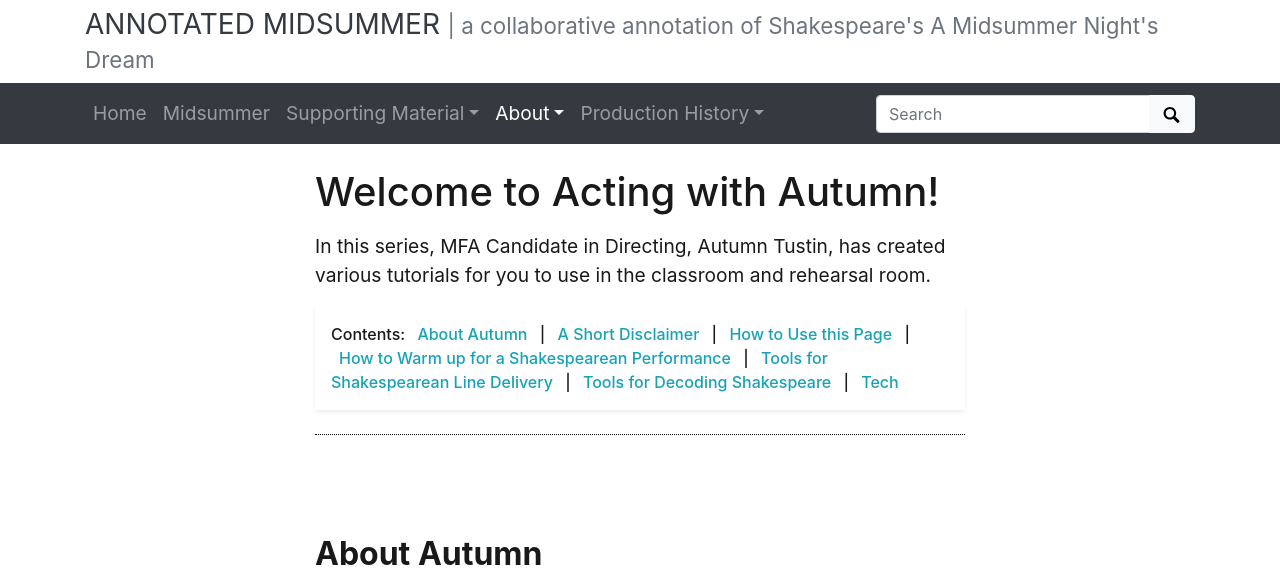
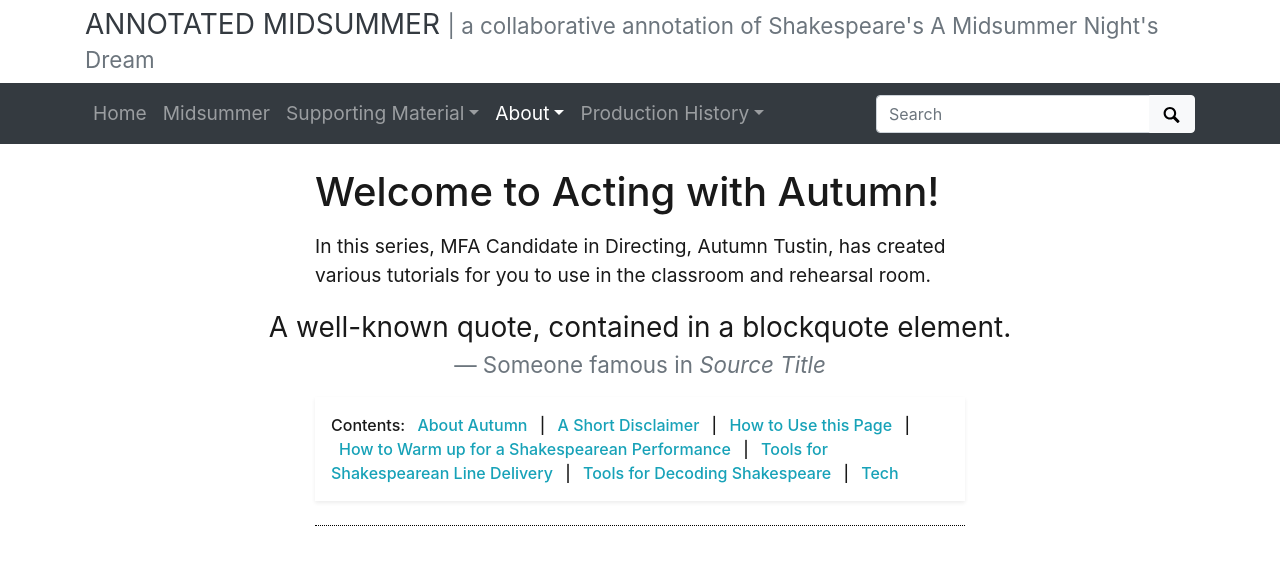
Before and after one commit to thecdil/dramaturgy, a Jekyll site: the page built from pages/acting.md, in a window 1280 px wide, cut to the strip 0-585 px from the top of the page. Built offline with Jekyll 4.4.1, drawn with Linux system fonts in a browser that asks for light colours.

Commit message:
temp fix for block quote issue

```diff
--- a/_sass/_custom.scss
+++ b/_sass/_custom.scss
@@ -47,3 +47,8 @@
         border-right:1px solid #2535c9;
         background-color:#fff;
      }
+
+.blockquote {
+    font-size: 1.75rem;
+    text-align: center;
+}
--- a/pages/acting.md
+++ b/pages/acting.md
@@ -7,6 +7,11 @@
 ---
 # Welcome to Acting with Autumn!
 In this series, MFA Candidate in Directing, Autumn Tustin, has created various tutorials for you to use in the classroom and rehearsal room.
+
+<blockquote class="blockquote">
+  <p class="mb-0">A well-known quote, contained in a blockquote element.</p>
+  <footer class="blockquote-footer">Someone famous in <cite title="Source Title">Source Title</cite></footer>
+</blockquote>
 
 {% include feature/nav-menu.html sections="About Autumn;A Short Disclaimer;How to Use this Page;How to Warm up for a Shakespearean Performance;Tools for Shakespearean Line Delivery;Tools for Decoding Shakespeare" %}
 ## About Autumn
```
